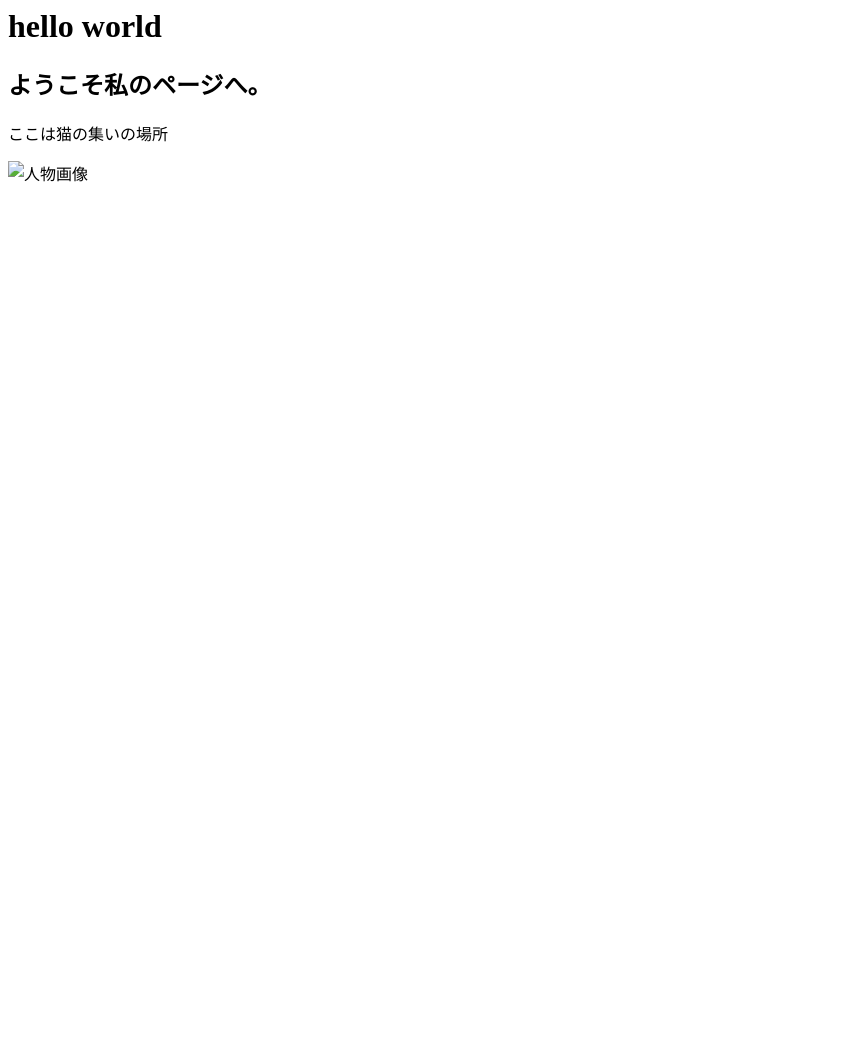
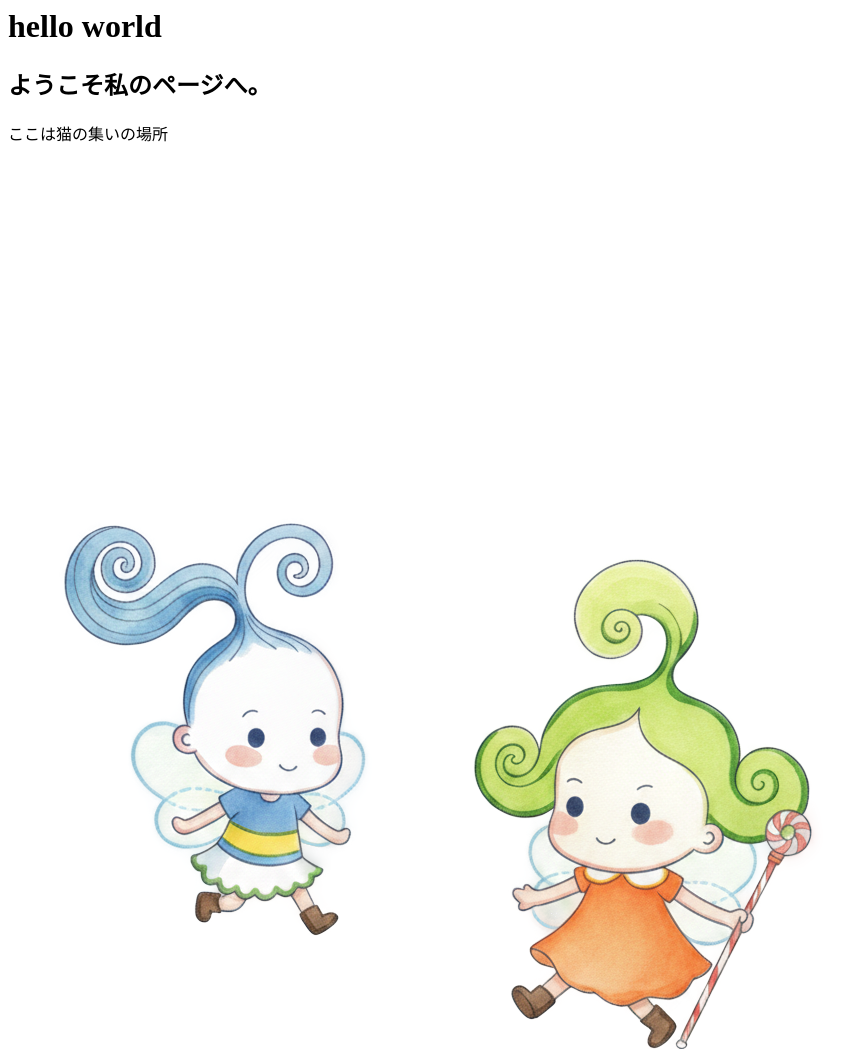
Before and after one commit to dayoshi12040514-design/www, a plain HTML site: page index.html in a window 1280 px wide. Shown: the top 1049 px of the page, without its empty margins (0-865 px from the left). Before the commit the page ends 800 px from the top, so only its background shows below. Drawn offline with Linux system fonts and the light colour scheme.

Commit message:
lastupdate 3/26

```diff
--- a/index.html
+++ b/index.html
@@ -7,7 +7,7 @@
      ようこそ私のページへ。
       </h2>
       <p>ここは猫の集いの場所</p>
-      <img src="A.png" alt="人物画像">
+      <img src="IMG_0159.png" alt="妖精">
 
     </body>
   </head>
```
